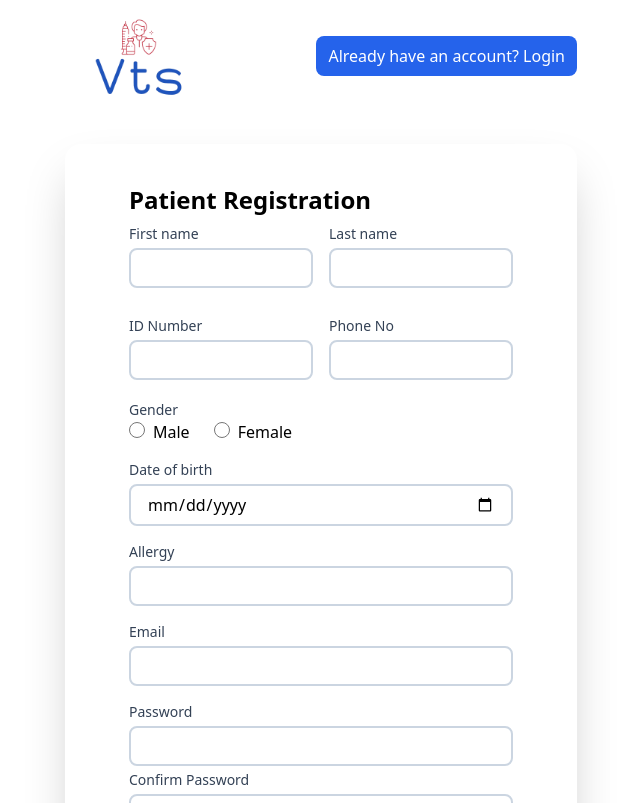
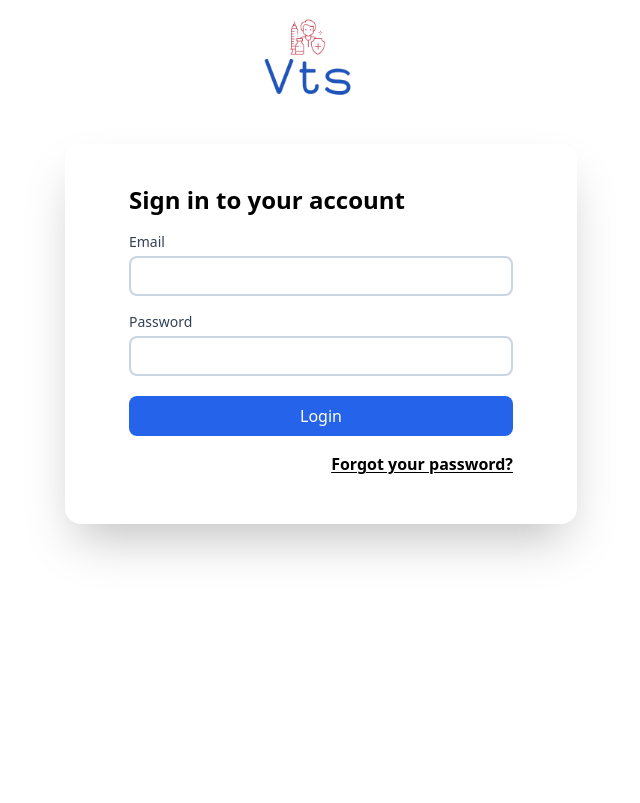
Before and after one commit to warfaahm/vts_sch_cs, a React (Create React App) app in the folder vts_frontend/: page / in a window 1280 px wide. Shown: the top 803 px of the page, without its empty margins (319-959 px from the left). Built offline with nearby package versions, Linux system fonts and the light colour scheme.

Commit message:
first commit

```diff
--- a/vts_frontend/src/App.js
+++ b/vts_frontend/src/App.js
@@ -2,11 +2,12 @@ import logo from './logo.svg';
 import './App.css';
 import PatientLogin from "./components/PatientLogin";
 import PatientRegistration from "./components/PatientRegistration";
+import AdminLogin from "./components/AdminLogin";
 
 function App() {
   return (
     <div>
-      <PatientRegistration/>
+      <AdminLogin/>
     </div>
   );
 }
--- /dev/null
+++ b/vts_frontend/src/components/AdminLogin.js
@@ -0,0 +1,40 @@
+import React from 'react';
+import logo from "../assets/img/logo.png";
+
+function AdminLogin() {
+    document.title = "Admin Login | VTS";
+    return (
+        <div>
+            <div className="h-full flex justify-center items-center">
+                <div className="w-full max-w-md md:max-w-lg">
+                    <div className="flex justify-center">
+                        <div className="relative flex items-center">
+                            <img src={logo} alt="logo" width="175" draggable="false"/>
+                        </div>
+                    </div>
+                    <div className="my-8 py-8 px-16 w-full shadow-2xl rounded-2xl">
+                        <h1 className="font-bold text-2xl my-2">Sign in to your account</h1>
+                        <form method="POST">
+                            <div className="my-4 w-full">
+                                <label htmlFor="email" className="label_1">Email</label>
+                                <input type="email" id="email" name="email" className="input_1"/>
+                            </div>
+                            <div>
+                                <label  htmlFor="password" className="label_1">Password</label>
+                                <input type="password" id="password" name="password" className="input_1"/>
+                            </div>
+                            <div>
+                                <button type="submit" className="login-btn">Login</button>
+                            </div>
+                        </form>
+                        <div className="flex justify-end my-4">
+                            <a href="/forgot_password" className="font-semibold underline underline-offset-2">Forgot your password?</a>
+                        </div>
+                    </div>
+                </div>
+            </div>
+        </div>
+    );
+}
+
+export default AdminLogin;
--- /dev/null
+++ b/vts_frontend/src/components/ProviderLogin.js
@@ -0,0 +1,40 @@
+import React from 'react';
+import logo from "../assets/img/logo.png";
+
+function ProviderLogin() {
+    document.title = "Provider Login | VTS";
+    return (
+        <div>
+            <div className="h-full flex justify-center items-center">
+                <div className="w-full max-w-md md:max-w-lg">
+                    <div className="flex justify-center">
+                        <div className="relative flex items-center">
+                            <img src={logo} alt="logo" width="175" draggable="false"/>
+                        </div>
+                    </div>
+                    <div className="my-8 py-8 px-16 w-full shadow-2xl rounded-2xl">
+                        <h1 className="font-bold text-2xl my-2">Sign in to your account</h1>
+                        <form method="POST">
+                            <div className="my-4 w-full">
+                                <label htmlFor="email" className="label_1">Email</label>
+                                <input type="email" id="email" name="email" className="input_1"/>
+                            </div>
+                            <div>
+                                <label  htmlFor="password" className="label_1">Password</label>
+                                <input type="password" id="password" name="password" className="input_1"/>
+                            </div>
+                            <div>
+                                <button type="submit" className="login-btn">Login</button>
+                            </div>
+                        </form>
+                        <div className="flex justify-end my-4">
+                            <a href="/forgot_password" className="font-semibold underline underline-offset-2">Forgot your password?</a>
+                        </div>
+                    </div>
+                </div>
+            </div>
+        </div>
+    );
+}
+
+export default ProviderLogin;
```
